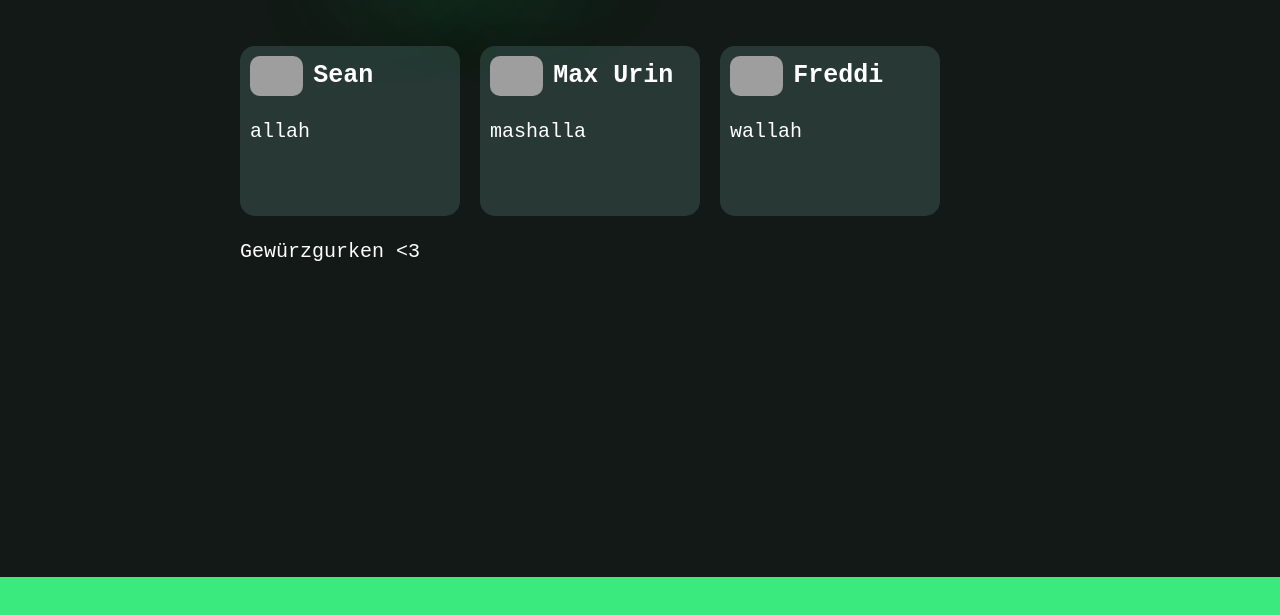
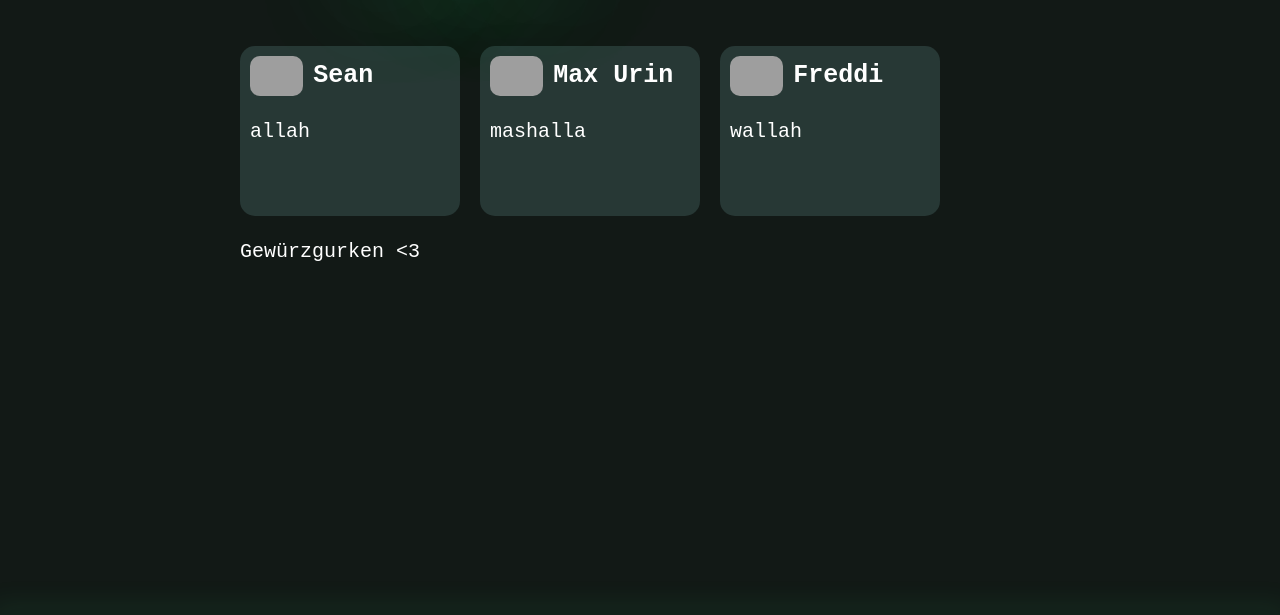
Before and after one commit to gurkenparty/website, an Astro site: page / in a window 1280 px wide. Shown: the part 183-798 px from the top of the page. Built offline with nearby package versions, Linux system fonts and the light colour scheme; Astro itself is replaced by a stand-in of ours; grey boxes are pictures that could not be loaded.

Commit message:
lass footer leuchten

```diff
--- a/src/components/Footer.astro
+++ b/src/components/Footer.astro
@@ -5,7 +5,8 @@
         bottom: 0;
         left: 0;
         width: 100%;
-        height: 40px;
-        background-color: rgb(var(--accent));
+        height: 0px;
+        background: rgb(var(--background));
+        box-shadow: 0px 0px 30px 10px rgba(var(--accent), 0.1);
     }
 </style>
```
